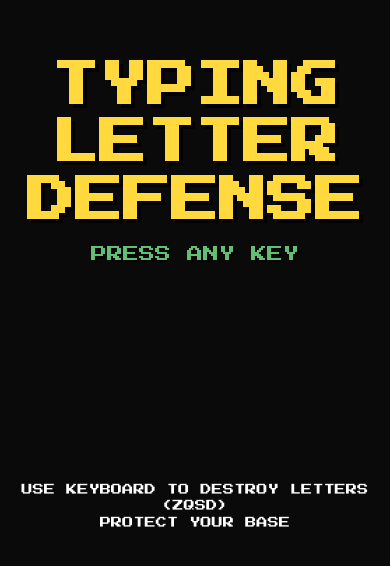
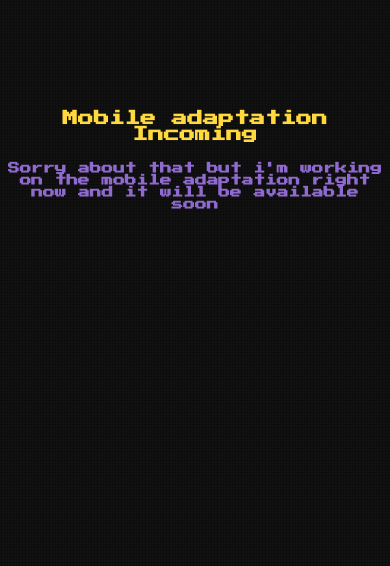
Before and after one commit to YannG75/typing-tower-defense, a React (Vite) app: page / in a window 390 px wide. Shown: the part 262-828 px from the top of the page. Built offline with nearby package versions, Linux system fonts and the light colour scheme.

Commit message:
feat: add mobile detection and placeholder message for unsupported devices

```diff
--- a/src/App.tsx
+++ b/src/App.tsx
@@ -12,12 +12,14 @@ import {StartMenu} from './components/StartMenu';
 import { PauseMenu } from './components/PauseMenu';
 import {Particles} from "./components/Particles.tsx";
 import {useLocalStorage} from "./hooks/useLocalStorage.ts";
+import {MobileIncoming} from "./components/MobileIncoming.tsx";
 
 
 // Lettres disponibles
 const AVAILABLE_LETTERS = ['Z', 'Q', 'S', 'D'];
 
 function App() {
+    const [isMobile, setIsMobile] = useState(false);
     const [gameStarted, setGameStarted] = useState(false);
     const [isPaused, setIsPaused] = useState(false);
     const [score, setScore] = useState<number>(0);
@@ -41,6 +43,20 @@ function App() {
     const handleStart = () => {
         setGameStarted(true);
     };
+
+
+    useEffect(() => {
+        setIsMobile(window.innerWidth <= 600);
+
+        const handleResize = () => {
+            setIsMobile(window.innerWidth <= 600);
+        };
+
+        window.addEventListener('resize', handleResize);
+
+        // Cleanup
+        return () => window.removeEventListener('resize', handleResize);
+    }, []);
 
     // Jouer la musique une seule fois au montage
     useEffect(() => {
@@ -184,7 +200,10 @@ function App() {
 
     return (
         <div className="game-container">
-            {!gameStarted && <StartMenu onStart={handleStart}/>}
+
+            {isMobile && <MobileIncoming />}
+            {!gameStarted && !isMobile && <StartMenu onStart={handleStart}/>}
+
 
             {gameStarted && (
                 <>
--- /dev/null
+++ b/src/components/MobileIncoming.tsx
@@ -0,0 +1,10 @@
+
+export const MobileIncoming = () => {
+    return (
+        <div style={{display: 'flex', flexDirection:'column', justifyContent: 'center', alignItems:'center', textAlign:'center', gap: 20, padding: '0 5px', fontSize: '2vw', fontWeight: 'bold'}}
+        >
+            <h1 style={{color: '#ffd93d'}}>Mobile adaptation Incoming</h1>
+            <h2 style={{color: '#906bcf'}}>Sorry about that but i'm working on the mobile adaptation right now and it will be available soon</h2>
+        </div>
+    )
+}
```
